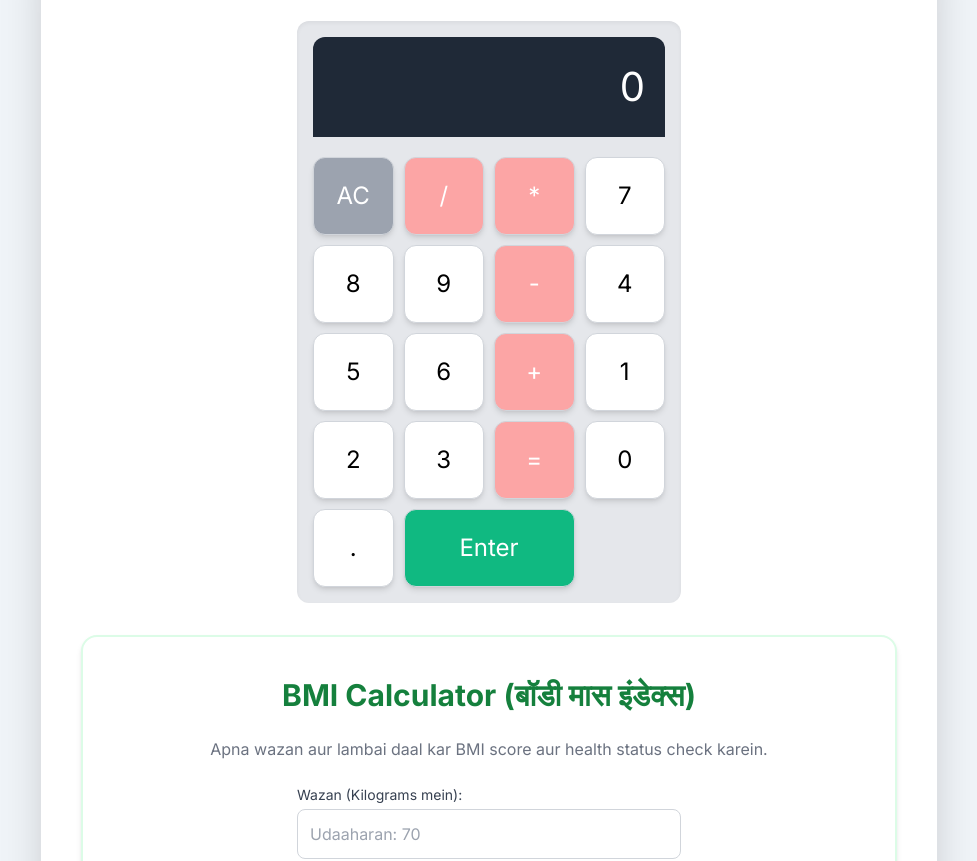
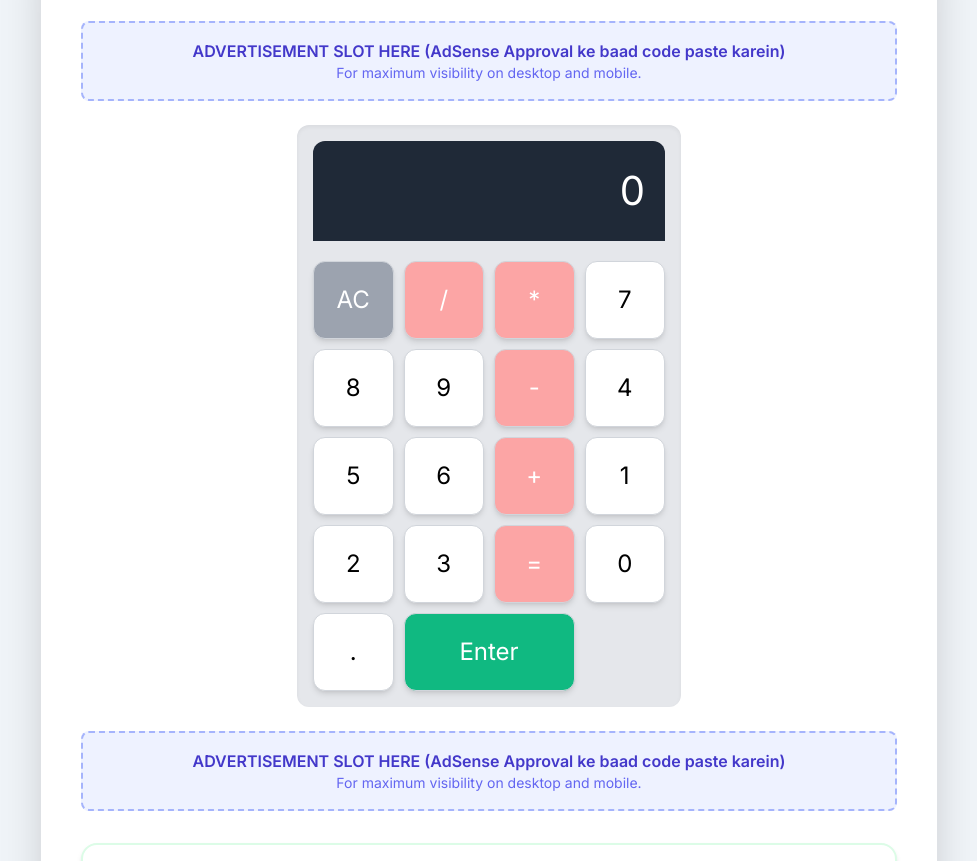
Before and after one commit to utilityking786/calc-app2025, a plain HTML site: page index.html in a window 1280 px wide. Shown: the part 111-972 px from the top of the page, without its empty margins (151-1128 px from the left). Drawn offline with nearby package versions, Linux system fonts and the light colour scheme.

Commit message:
Insert AdSense placeholders in index.html
Added advertisement slot placeholders for AdSense integration.

```diff
--- a/index.html
+++ b/index.html
@@ -74,7 +74,12 @@
     <div class="max-w-4xl mx-auto bg-white shadow-2xl rounded-2xl p-6 md:p-10">
         <h1 class="text-3xl font-bold text-center text-gray-800 mb-6">Online Multi-Purpose Calculator & Converter</h1>
 
-        <!-- CALCULATOR INTERFACE -->
+        <!-- CALCULATOR INTERFACE --><!-- AD SLOT PLACEHOLDER - Isi jagah par AdSense ka code aayega -->
+<div class="my-6 p-4 text-center border-dashed border-2 border-indigo-300 bg-indigo-50 rounded-lg">
+    <p class="text-indigo-700 font-semibold">ADVERTISEMENT SLOT HERE (AdSense Approval ke baad code paste karein)</p>
+    <p class="text-sm text-indigo-500">For maximum visibility on desktop and mobile.</p>
+</div>
+<!-- END AD SLOT PLACEHOLDER -->
         <div class="calculator-grid max-w-sm mx-auto p-4 bg-gray-200 rounded-xl shadow-inner">
             <div id="display" class="display">0</div>
             <button class="btn clear" onclick="clearDisplay()">AC</button>
@@ -96,7 +101,12 @@
             <button class="btn" onclick="appendToDisplay('.')">.</button>
             <button class="btn equal" onclick="calculateResult()">Enter</button>
         </div>
-        <!-- END CALCULATOR INTERFACE --><!-- BMI CALCULATOR START -->
+        <!-- END CALCULATOR INTERFACE --><!-- AD SLOT PLACEHOLDER - Isi jagah par AdSense ka code aayega -->
+<div class="my-6 p-4 text-center border-dashed border-2 border-indigo-300 bg-indigo-50 rounded-lg">
+    <p class="text-indigo-700 font-semibold">ADVERTISEMENT SLOT HERE (AdSense Approval ke baad code paste karein)</p>
+    <p class="text-sm text-indigo-500">For maximum visibility on desktop and mobile.</p>
+</div>
+<!-- END AD SLOT PLACEHOLDER --><!-- BMI CALCULATOR START -->
 <div class="max-w-4xl mx-auto bg-white rounded-2xl p-6 md:p-10 mt-8 shadow-md border-2 border-green-100">
     <h2 class="text-3xl font-bold text-center text-green-700 mb-6">BMI Calculator (बॉडी मास इंडेक्स)</h2>
     <p class="text-center text-gray-500 mb-6">Apna wazan aur lambai daal kar BMI score aur health status check karein.</p>
@@ -1012,4 +1022,9 @@
 </script>
 
 </body>
-</html>
+</html><!-- AD SLOT PLACEHOLDER - Isi jagah par AdSense ka code aayega -->
+<div class="my-6 p-4 text-center border-dashed border-2 border-indigo-300 bg-indigo-50 rounded-lg">
+    <p class="text-indigo-700 font-semibold">ADVERTISEMENT SLOT HERE (AdSense Approval ke baad code paste karein)</p>
+    <p class="text-sm text-indigo-500">For maximum visibility on desktop and mobile.</p>
+</div>
+<!-- END AD SLOT PLACEHOLDER -->
```
